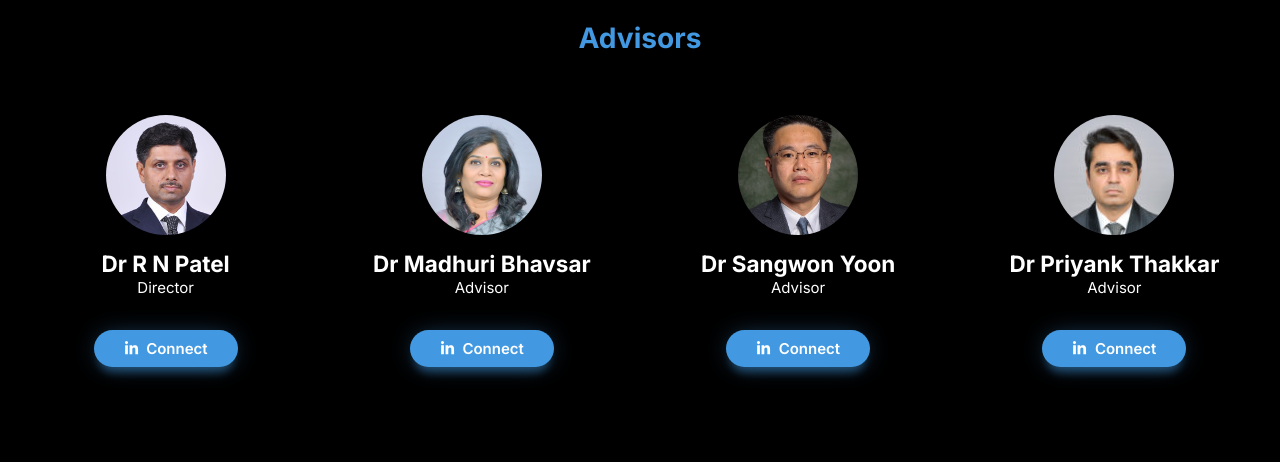
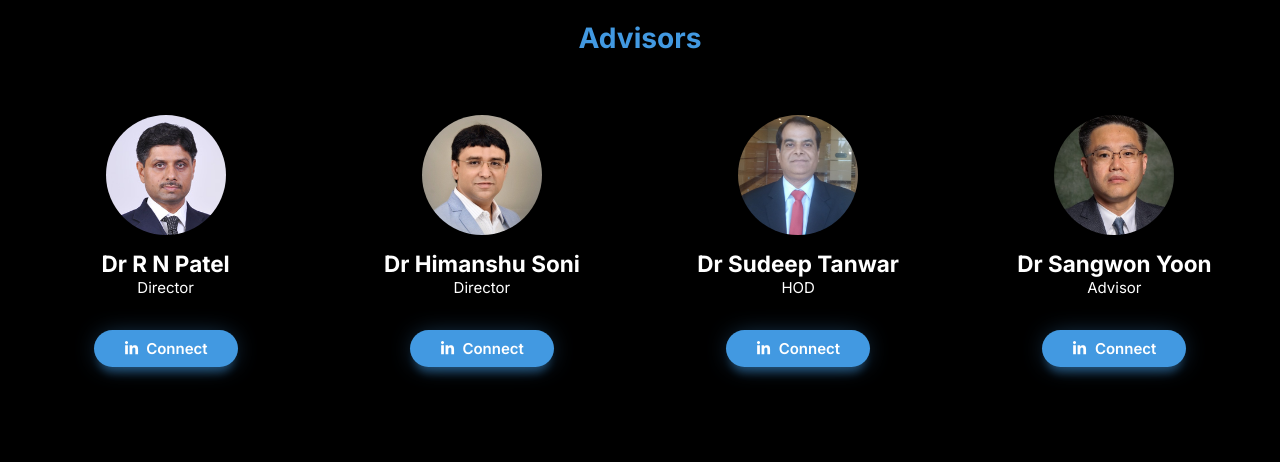
Before and after one commit to JaiminSalvi/MINed-25-deploy, a Next.js app: page /team in a window 1280 px wide. Shown: the part 264-726 px from the top of the page. Built offline with nearby package versions, Linux system fonts and the light colour scheme.

Commit message:
Update team.js

```diff
--- a/pages/team.js
+++ b/pages/team.js
@@ -114,24 +114,18 @@ function Advisor() {
       image: "/dr_rn_patel.jpg",
       linkedIn: "https://www.linkedin.com/in/rajesh-patel-b5144256/",
     },
-    // {
-    //   name: "Dr Himanshu Soni",
-    //   designation: "Director",
-    //   image: "/dr_himanshu_soni.jpeg",
-    //   linkedIn: "https://www.linkedin.com/in/dr-himanshu-soni-4358916/",
-    // },
-    // {
-    //   name: "Dr Sudeep Tanwar",
-    //   designation: "HOD",
-    //   image: "/dr_sudeep_tanwar.jpeg",
-    //   linkedIn: "https://www.linkedin.com/in/sudeep-tanwar-7a898324/",
-    // },
     {
-      name: "Dr Madhuri Bhavsar",
-      image: "/dr_madhuri_bhavsar.jpg",
-      linkedIn: "https://www.linkedin.com/in/dr-madhuri-gujar-bhavsar-3bb61a6/",
+      name: "Dr Himanshu Soni",
+      designation: "Director",
+      image: "/dr_himanshu_soni.jpeg",
+      linkedIn: "https://www.linkedin.com/in/dr-himanshu-soni-4358916/",
     },
-
+    {
+      name: "Dr Sudeep Tanwar",
+      designation: "HOD",
+      image: "/dr_sudeep_tanwar.jpeg",
+      linkedIn: "https://www.linkedin.com/in/sudeep-tanwar-7a898324/",
+    },
     {
       name: "Dr Sangwon Yoon",
       image: "/dr_yoon.jpg",
```
